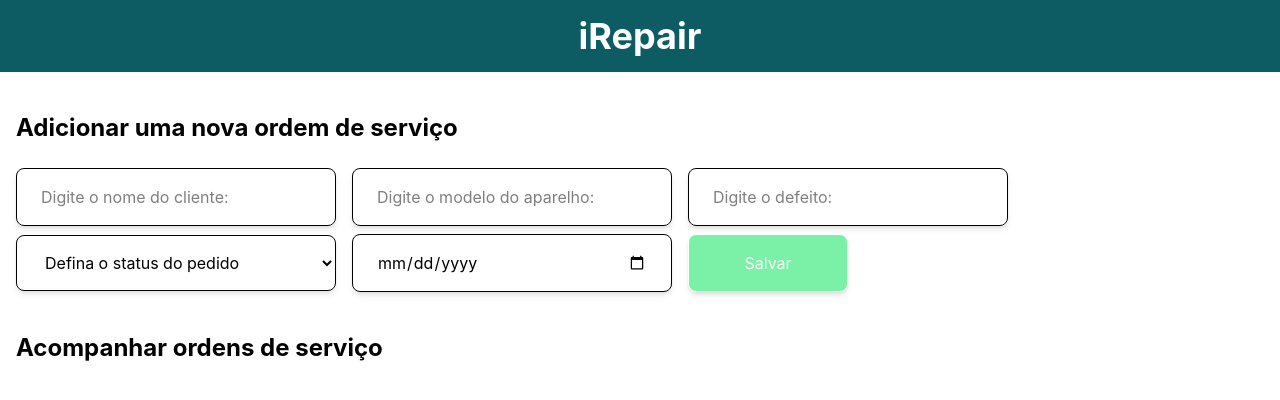
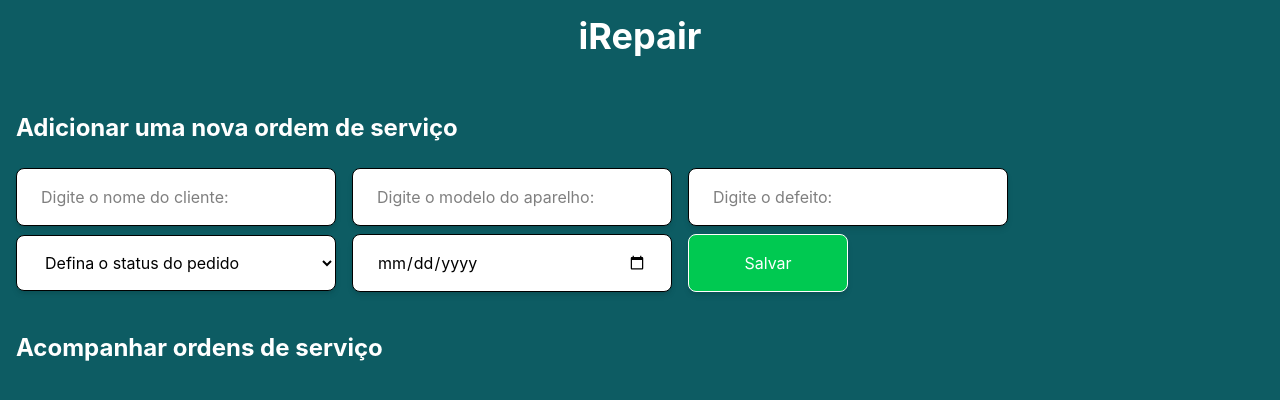
Before and after one commit to analuisamilhomem/iRepair, a React (Vite) app: page / in a window 1280 px wide. Shown: the top 400 px of the page. Built offline with nearby package versions, Linux system fonts and the light colour scheme.

Commit message:
style: aplica fundo azul

```diff
--- a/src/App.tsx
+++ b/src/App.tsx
@@ -20,11 +20,11 @@ export function App() {
   }
 
   return (
-  <div>
+  <div className="bg-[#0d5c63] min-h-screen">
     <Header />
-    <h2 className= "font-bold px-4 py-4 mt-6 text-2xl">Adicionar uma nova ordem de serviço </h2>
+    <h2 className= "font-bold text-white px-4 py-4 mt-6 text-2xl">Adicionar uma nova ordem de serviço </h2>
     <NewServiceForm onSave={addOrder} />
-    <h2 className= "font-bold px-4 py-4 mt-6 text-2xl">Acompanhar ordens de serviço</h2>
+    <h2 className= "font-bold text-white px-4 py-4 mt-6 text-2xl">Acompanhar ordens de serviço</h2>
     <div  className="flex flex-wrap gap-4 mt-4">
       {orders.map((order, index) => (
       <ServiceCard
--- a/src/components/NewServiceForm.tsx
+++ b/src/components/NewServiceForm.tsx
@@ -22,7 +22,7 @@ export function NewServiceForm({onSave}: any) {
         <div>
             <input
             name="nomeUsuario"
-            className="border mt-2 ml-4 px-6 py-4 w-80 rounded-lg shadow-md"
+            className="bg-white border mt-2 ml-4 px-6 py-4 w-80 rounded-lg shadow-md"
             type="text"
             id="input-nome-do-cliente"
             placeholder="Digite o nome do cliente:"
@@ -31,7 +31,7 @@ export function NewServiceForm({onSave}: any) {
 
             <input
             name="modeloAparelho"
-            className="border mt-2 ml-4 px-6 py-4 w-80 rounded-lg shadow-md"
+            className="bg-white border mt-2 ml-4 px-6 py-4 w-80 rounded-lg shadow-md"
             type="text"
             id="input-modelo-do-aparelho"
             placeholder="Digite o modelo do aparelho:"
@@ -40,7 +40,7 @@ export function NewServiceForm({onSave}: any) {
 
             <input
             name="defeito"
-            className="border mt-2 ml-4 px-6 py-4 w-80 rounded-lg shadow-md"
+            className="bg-white border mt-2 ml-4 px-6 py-4 w-80 rounded-lg shadow-md"
             type="text"
             id="input-defeito"
             placeholder="Digite o defeito:"
@@ -49,7 +49,7 @@ export function NewServiceForm({onSave}: any) {
 
             <select
             name="status"
-            className="border mt-2 ml-4 px-6 py-4 w-80 rounded-lg shadow-md "
+            className="bg-white border mt-2 ml-4 px-6 py-4 w-80 rounded-lg shadow-md "
             id="input-status"
             onChange= {fazMudanca}
             value={newOrder.status}>
@@ -60,13 +60,13 @@ export function NewServiceForm({onSave}: any) {
 
             <input
             name="prazoEntrega"
-            className="border mt-2 ml-4 px-6 py-4 w-80 rounded-lg shadow-md "
+            className="bg-white border mt-2 ml-4 px-6 py-4 w-80 rounded-lg shadow-md "
             type="date"
             id="input-prazo-entrega"
             onChange= {fazMudanca}
             value={newOrder.prazoEntrega}/>
 
-            <button className="bg-green-300 text-white border mt-2 ml-4 mr-4 px-6 py-4 w-40 rounded-lg shadow-md" type="button" onClick={() => onSave(newOrder)}>
+            <button className="bg-green-500 text-white border mt-2 ml-4 mr-4 px-6 py-4 w-40 rounded-lg shadow-md" type="button" onClick={() => onSave(newOrder)}>
                 Salvar
             </button>
 
--- a/src/components/ServiceCard.tsx
+++ b/src/components/ServiceCard.tsx
@@ -9,10 +9,10 @@ export interface ServiceOrder {
 
 export function ServiceCard ({nomeUsuario, modeloAparelho, defeito, status, dataPedido, prazoEntrega}: ServiceOrder) {
     return (
-        <div className={`border mt-2 ml-4 px-6 py-4 w-80 rounded-lg shadow-md ${status === 'aberto' ? 'bg-green-200' : 'none'}`}>
+        <div className={`border mt-2 ml-4 px-6 py-4 w-80 rounded-lg shadow-md ${status === 'aberto' ? 'bg-green-500' : 'bg-white'}`}>
             <h3 className= "font-bold"> Cliente: {nomeUsuario} </h3>
             <p>Aparelho: {modeloAparelho}</p>
-            <p>Dfeito: {defeito}</p>
+            <p>Defeito: {defeito}</p>
             <p>Status: {status}</p>
             <p>Data do Pedido: {dataPedido}</p>
             <p>Prazo de entrega: {prazoEntrega}</p>
```
